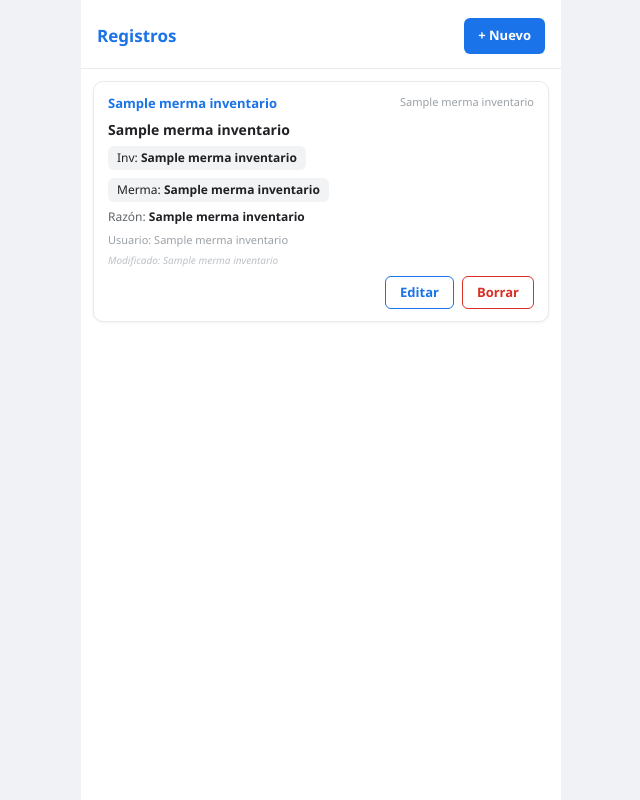
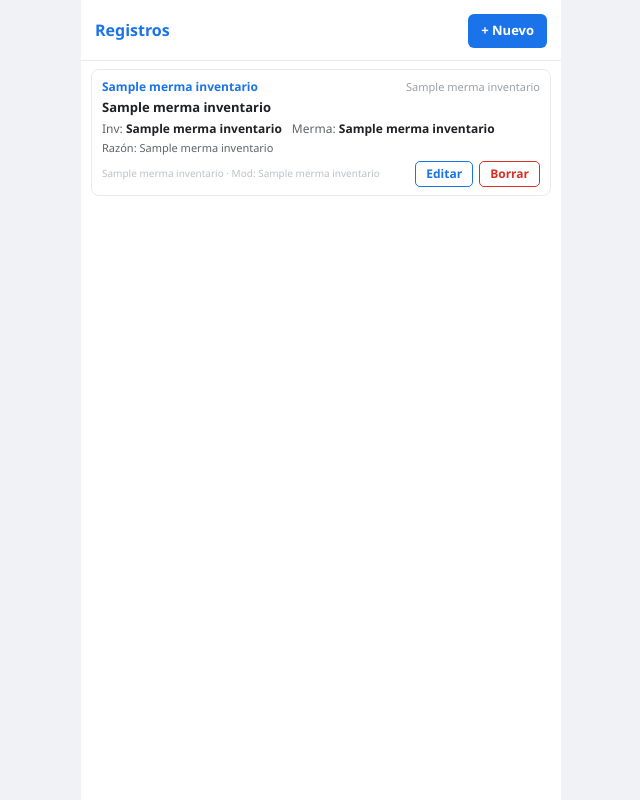
Before and after one commit to 0322203936-cmd/inventario-app, a Flask app: page /registros in a window 1280 px wide. Shown: the whole page, without its empty margins (319-959 px from the left). Run offline with Flask 3, Linux system fonts and the light colour scheme; a database or web service that is not in the repository returns one stand-in record (values such as "Sample title"); some libraries are stand-ins or nearby versions.

Commit message:
Update registros.html

```diff
--- a/templates/registros.html
+++ b/templates/registros.html
@@ -30,8 +30,8 @@
         .app-header {
             display: flex;
             align-items: center;
-            gap: 10px;
-            padding: 18px 16px 14px;
+            justify-content: space-between;
+            padding: 14px 14px 12px;
             border-bottom: 1px solid #e8eaed;
             position: sticky;
             top: 0;
@@ -41,10 +41,9 @@
 
         .app-header h5 {
             color: #1a73e8;
-            font-size: 17px;
-            font-weight: 600;
+            font-size: 16px;
+            font-weight: 700;
             margin: 0;
-            flex: 1;
         }
 
         .btn-nuevo {
@@ -52,120 +51,106 @@
             color: #fff;
             border: none;
             border-radius: 6px;
-            padding: 8px 14px;
+            padding: 7px 13px;
             font-size: 13px;
             font-weight: 600;
             cursor: pointer;
             text-decoration: none;
-            white-space: nowrap;
         }
 
         .btn-nuevo:hover { background: #1557b0; color: #fff; }
 
         .lista {
             flex: 1;
-            padding: 12px 12px 24px;
+            padding: 8px 10px 20px;
             display: flex;
             flex-direction: column;
-            gap: 10px;
+            gap: 6px;
         }
 
         .empty-state {
             text-align: center;
             color: #9aa0a6;
             margin-top: 60px;
-            font-size: 15px;
+            font-size: 14px;
         }
 
-        /* Tarjeta por registro */
-        .card-reg {
+        /* Fila compacta */
+        .row-reg {
             border: 1px solid #e8eaed;
-            border-radius: 10px;
-            padding: 12px 14px;
+            border-radius: 8px;
+            padding: 8px 10px;
             background: #fff;
-            box-shadow: 0 1px 3px rgba(0,0,0,0.06);
         }
 
-        .card-top {
+        .row-line1 {
             display: flex;
             justify-content: space-between;
-            align-items: flex-start;
-            margin-bottom: 6px;
+            align-items: baseline;
+            margin-bottom: 2px;
         }
 
-        .card-tienda {
+        .row-tienda {
             font-weight: 700;
-            font-size: 13px;
+            font-size: 12px;
             color: #1a73e8;
         }
 
-        .card-fecha {
+        .row-fecha {
             font-size: 11px;
             color: #9aa0a6;
-            white-space: nowrap;
-            margin-left: 8px;
         }
 
-        .card-producto {
-            font-size: 14px;
+        .row-producto {
+            font-size: 13px;
             font-weight: 600;
             color: #202124;
-            margin-bottom: 6px;
+            margin-bottom: 3px;
         }
 
-        .card-meta {
+        .row-nums {
             display: flex;
-            flex-wrap: wrap;
-            gap: 8px;
-            margin-bottom: 6px;
+            gap: 10px;
+            margin-bottom: 2px;
         }
 
-        .badge-meta {
-            background: #f1f3f4;
-            border-radius: 6px;
-            padding: 3px 9px;
+        .num-badge {
             font-size: 12px;
-            color: #202124;
+            color: #5f6368;
         }
 
-        .badge-meta span {
-            font-weight: 700;
+        .num-badge b { color: #202124; }
+
+        .row-razon {
+            font-size: 11px;
+            color: #5f6368;
+            margin-bottom: 2px;
         }
 
-        .card-razon {
-            font-size: 12px;
-            color: #5f6368;
-            margin-bottom: 6px;
+        .row-bottom {
+            display: flex;
+            justify-content: space-between;
+            align-items: center;
+            margin-top: 4px;
         }
 
-        .card-razon b { color: #202124; }
-
-        .card-usuario {
-            font-size: 11px;
-            color: #9aa0a6;
-            margin-bottom: 4px;
+        .row-meta {
+            font-size: 10px;
+            color: #bdc1c6;
         }
 
-        .card-fecha-mod {
-            font-size: 10px;
-            color: #bdc1c6;
-            font-style: italic;
-            margin-bottom: 8px;
-        }
-
-        .card-actions {
+        .row-actions {
             display: flex;
-            gap: 8px;
-            justify-content: flex-end;
+            gap: 6px;
         }
 
         .btn-editar {
-            border: 1.5px solid #1a73e8;
+            border: 1px solid #1a73e8;
             background: #fff;
             color: #1a73e8;
-            border-radius: 6px;
-            padding: 6px 14px;
-            font-size: 13px;
+            border-radius: 5px;
+            padding: 3px 10px;
+            font-size: 12px;
             font-weight: 600;
             cursor: pointer;
             text-decoration: none;
@@ -174,19 +159,19 @@
         .btn-editar:hover { background: #e8f0fe; }
 
         .btn-borrar {
-            border: 1.5px solid #d93025;
+            border: 1px solid #d93025;
             background: #fff;
             color: #d93025;
-            border-radius: 6px;
-            padding: 6px 14px;
-            font-size: 13px;
+            border-radius: 5px;
+            padding: 3px 10px;
+            font-size: 12px;
             font-weight: 600;
             cursor: pointer;
         }
 
         .btn-borrar:hover { background: #fce8e6; }
 
-        /* Modal contraseña */
+        /* Modal */
         .modal-overlay {
             display: none;
             position: fixed;
@@ -286,27 +271,26 @@
         {% endif %}
 
         {% for r in registros %}
-        {# columnas: id(0) tienda(1) fecha(2) usuario(3) producto(4) inventario(5) merma(6) razon(7) fecha_mod(8) #}
-        <div class="card-reg">
-            <div class="card-top">
-                <span class="card-tienda">{{ r[1] }}</span>
-                <span class="card-fecha">{{ r[2] }}</span>
+        {# id(0) tienda(1) fecha(2) usuario(3) producto(4) inventario(5) merma(6) razon(7) fecha_mod(8) #}
+        <div class="row-reg">
+            <div class="row-line1">
+                <span class="row-tienda">{{ r[1] }}</span>
+                <span class="row-fecha">{{ r[2] }}</span>
             </div>
-            <div class="card-producto">{{ r[4] }}</div>
-            <div class="card-meta">
-                <div class="badge-meta">Inv: <span>{{ r[5] }}</span></div>
-                <div class="badge-meta">Merma: <span>{{ r[6] }}</span></div>
+            <div class="row-producto">{{ r[4] }}</div>
+            <div class="row-nums">
+                <span class="num-badge">Inv: <b>{{ r[5] }}</b></span>
+                <span class="num-badge">Merma: <b>{{ r[6] }}</b></span>
             </div>
-            {% if r[7] %}
-            <div class="card-razon">Razón: <b>{{ r[7] }}</b></div>
-            {% endif %}
-            <div class="card-usuario">Usuario: {{ r[3] }}</div>
-            {% if r[8] %}
-            <div class="card-fecha-mod">Modificado: {{ r[8] }}</div>
-            {% endif %}
-            <div class="card-actions">
-                <a href="/editar/{{ r[0] }}" class="btn-editar">Editar</a>
-                <button class="btn-borrar" onclick="pedirPassword({{ r[0] }})">Borrar</button>
+            {% if r[7] %}<div class="row-razon">Razón: {{ r[7] }}</div>{% endif %}
+            <div class="row-bottom">
+                <div class="row-meta">
+                    {{ r[3] }}{% if r[8] %} · Mod: {{ r[8] }}{% endif %}
+                </div>
+                <div class="row-actions">
+                    <a href="/editar/{{ r[0] }}" class="btn-editar">Editar</a>
+                    <button class="btn-borrar" onclick="pedirPassword({{ r[0] }})">Borrar</button>
+                </div>
             </div>
         </div>
         {% endfor %}
@@ -353,31 +337,20 @@
         formData.append('password', pass);
 
         try {
-            const res = await fetch(`/borrar/${idABorrar}`, {
-                method: 'POST',
-                body: formData
-            });
-
-            if (res.ok) {
-                cerrarModal();
-                location.reload();
-            } else {
-                errEl.style.display = 'block';
-                document.getElementById('passInput').focus();
-            }
+            const res = await fetch(`/borrar/${idABorrar}`, { method: 'POST', body: formData });
+            if (res.ok) { cerrarModal(); location.reload(); }
+            else { errEl.style.display = 'block'; document.getElementById('passInput').focus(); }
         } catch(e) {
             errEl.textContent = 'Error de red. Intenta de nuevo.';
             errEl.style.display = 'block';
         }
     }
 
-    // Enter en el modal confirma
-    document.getElementById('passInput').addEventListener('keydown', function(e) {
+    document.getElementById('passInput').addEventListener('keydown', e => {
         if (e.key === 'Enter') confirmarBorrar();
     });
 
-    // Clic fuera del modal lo cierra
-    document.getElementById('modalOverlay').addEventListener('click', function(e) {
+    document.getElementById('modalOverlay').addEventListener('click', e => {
         if (e.target === this) cerrarModal();
     });
 </script>
```
Also changed, not shown: other parts of templates/registros.html (+14 -14 lines).
